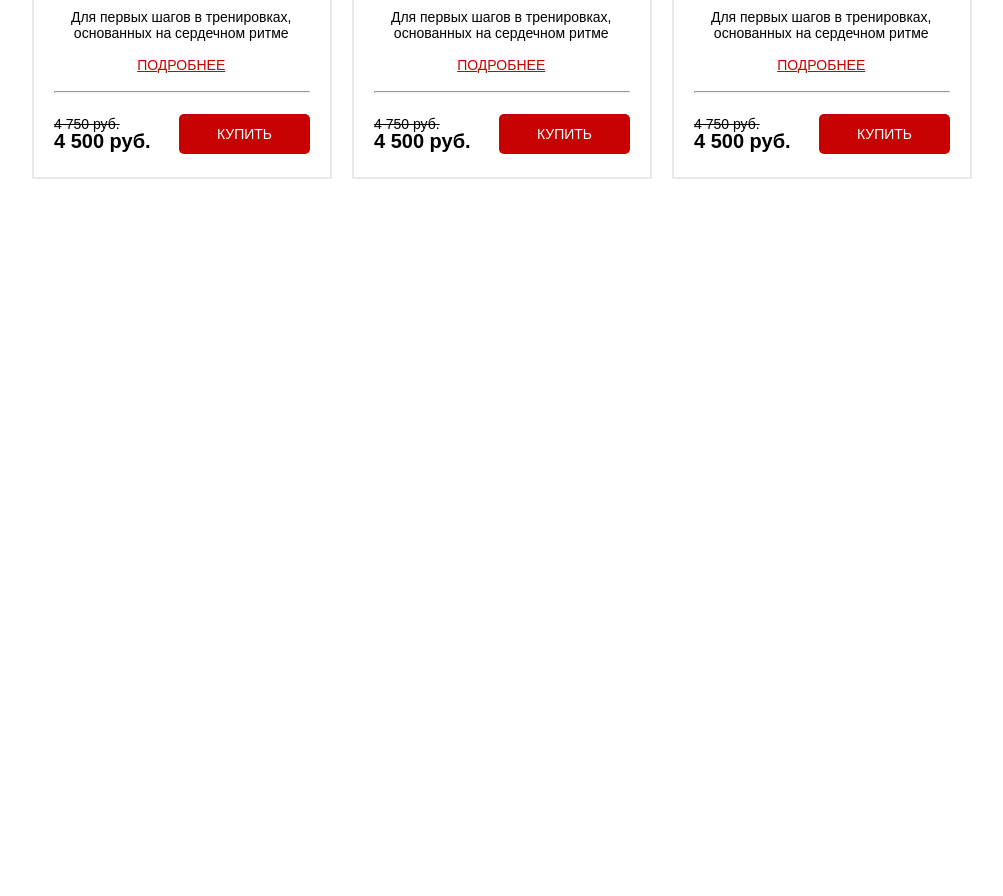
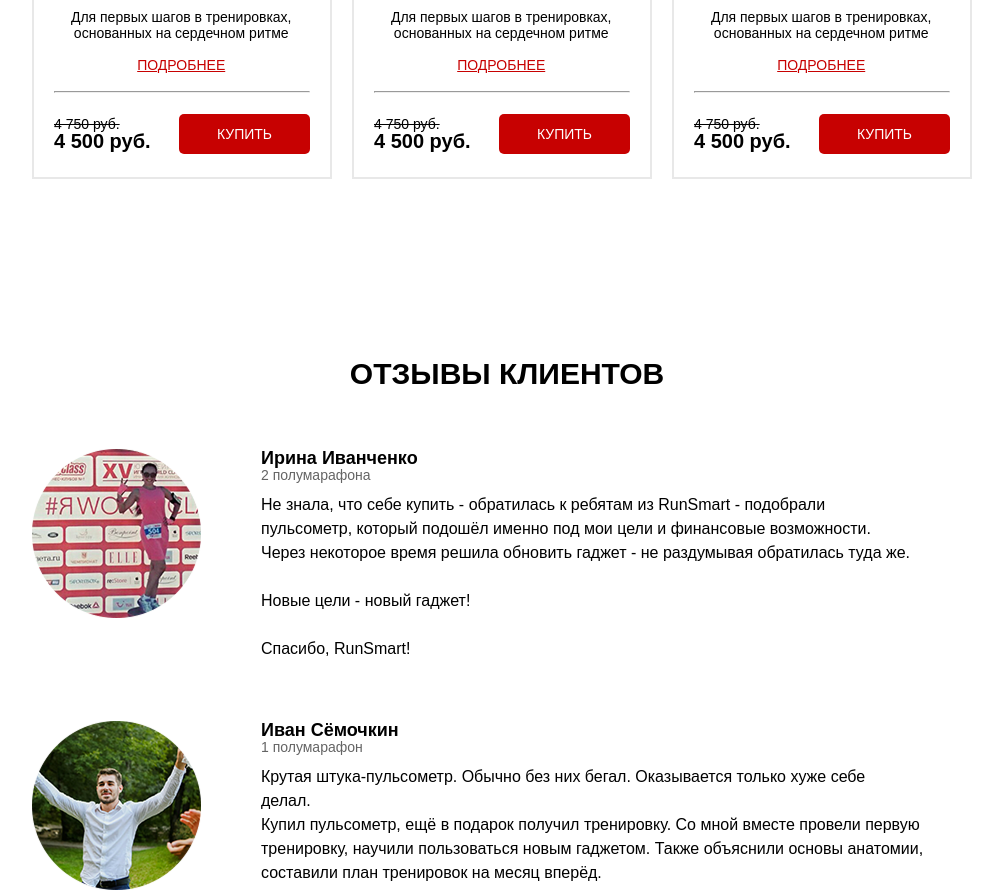
Before and after one commit to Artem-M-dev/fourth_project, a website: page src/index.html in a window 1280 px wide. Shown: the part 3471-4367 px from the top of the page, without its empty margins (133-1136 px from the left). Before the commit the page ends 3750 px from the top, so only its background shows below. Drawn offline with nearby package versions, Linux system fonts and the light colour scheme; a web font is replaced by a local one.

Commit message:
feedbacks and style this

```diff
--- a/src/index.html
+++ b/src/index.html
@@ -425,6 +425,54 @@
         </div>
     </section>
 
+    <section class="feedbacks">
+        <div class="container">
+            <h2 class="feedbacks__title">отзывы клиентов</h2>
+            <div class="feedbacks__wrapper">
+                <div class="feedbacks__person">
+                    <img src="img/feedback/photo_1.png" alt="person" class="feedbacks__person-img">
+                    <div class="feedbacks__person-info">
+                        <div class="feedbacks__person-name">Ирина Иванченко</div>
+                        <div class="feedbacks__person-paraphons">2 полумарафона</div>
+                        <p class="feedbacks__person-text">Не знала, что себе купить - обратилась к ребятам из RunSmart -
+                            подобрали <br> пульсометр, который подошёл именно под мои цели и финансовые возможности. <br>
+                            Через некоторое время решила обновить гаджет - не раздумывая обратилась туда же. <br> <br>
+                            Новые цели - новый гаджет! <br> <br> Спасибо, RunSmart! </p>
+                    </div>
+
+                </div>
+
+                <div class="feedbacks__person">
+                    <img src="img/feedback/photo_2.png" alt="person" class="feedbacks__person-img">
+                    <div class="feedbacks__person-info">
+                        <div class="feedbacks__person-name">Иван Сёмочкин</div>
+                        <div class="feedbacks__person-paraphons">1 полумарафон</div>
+                        <p class="feedbacks__person-text">Крутая штука-пульсометр. Обычно без них бегал. Оказывается
+                            только хуже себе <br> делал. <br> Купил пульсометр, ещё в подарок получил тренировку. Со мной
+                            вместе провели первую тренировку, научили пользоваться новым гаджетом. Также объяснили
+                            основы анатомии, составили план тренировок на месяц вперёд. <br> <br> С ними подготовился к
+                            своему первому полумарафону! Спасибо!!!</p>
+                    </div>
+
+                </div>
+                <div class="feedbacks__person">
+                    <img src="img/feedback/photo_3.png" alt="person" class="feedbacks__person-img">
+                    <div class="feedbacks__person-info">
+                        <div class="feedbacks__person-name">Юлия Дашкина</div>
+                        <div class="feedbacks__person-paraphons">2 полумарафона</div>
+                        <p class="feedbacks__person-text">Долго не могла начать бегать, т.к. до этого несколько раз
+                            начинала, но становилось тяжело и я бросала. От друзей услышала о RunSmart и о беге с
+                            контролем пульса и решила попробовать. <br> <br> Позвонила, ребята поинтересовались моими
+                            целями и подобрали очень интересный вариант со скидкой! Теперь бегаю и наслаждаюсь бегом!
+                            Пробежала уже 2 полумарафона и несколько более коротких забегов и не намерена
+                            останавливаться! <br> <br> Спасибо!!! <br></p>
+                    </div>
+
+                </div>
+            </div>
+        </div>
+    </section>
+
     <script type="text/javascript" src="//code.jquery.com/jquery-1.11.0.min.js"></script>
     <script type="text/javascript" src="//code.jquery.com/jquery-migrate-1.2.1.min.js"></script>
     <script src="js/slick.min.js"></script>
--- /dev/null
+++ b/src/sass/blocks/feedbacks.scss
@@ -0,0 +1,48 @@
+.feedbacks {
+    padding-top: 80px;
+
+    &__title {
+        font-weight: 700;
+        font-size: 30px;
+        line-height: 30px;
+        text-align: center;
+        text-transform: uppercase;
+    }
+
+    &__wrapper {
+        display: flex;
+        flex-direction: column;
+        gap: 60px;
+        margin-top: 60px;
+    }
+
+    &__person {
+        display: flex;
+        column-gap: 60px;
+
+        &-img {
+            width: 169px;
+            height: 169px;
+        }
+
+        &-name {
+            font-weight: 700;
+            font-size: 18px;
+            line-height: 18px;
+        }
+
+        &-paraphons {
+            color: #646464;
+            font-weight: 500;
+            font-size: 14px;
+            margin-bottom: 10px;
+        }
+
+        &-text {
+            width: 680px;
+            font-weight: 300;
+            font-size: 16px;
+            line-height: 24px;
+        }
+    }
+}
--- a/src/sass/style.scss
+++ b/src/sass/style.scss
@@ -8,3 +8,4 @@
 @use "blocks/forms.scss";
 @use "blocks/carousel.scss";
 @use "blocks/catalog.scss";
+@use "blocks/feedbacks.scss";
```
Also changed, not shown: src/css/blocks/feedbacks.min.css (added), src/css/style.min.css, src/img/feedback/photo_1.png (added), src/img/feedback/photo_2.png (added), src/img/feedback/photo_3.png (added).
